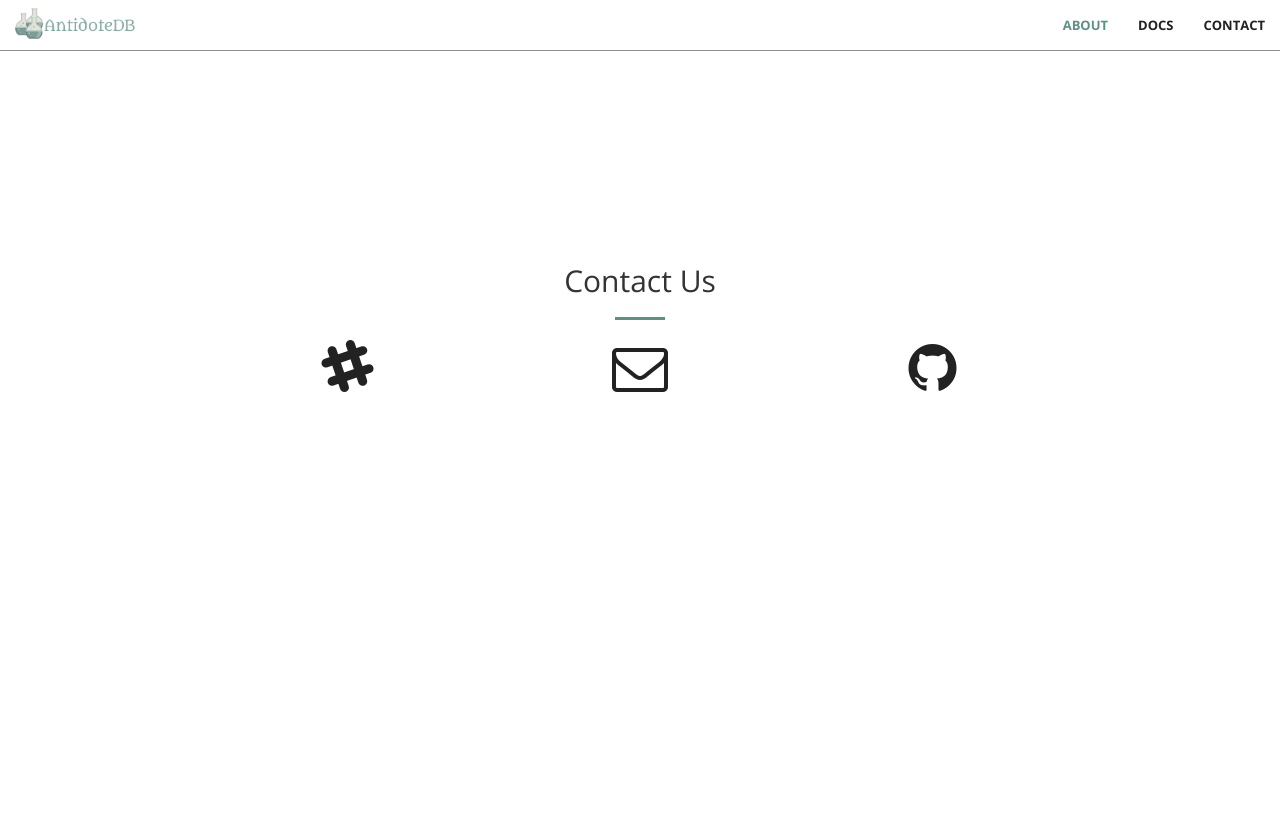
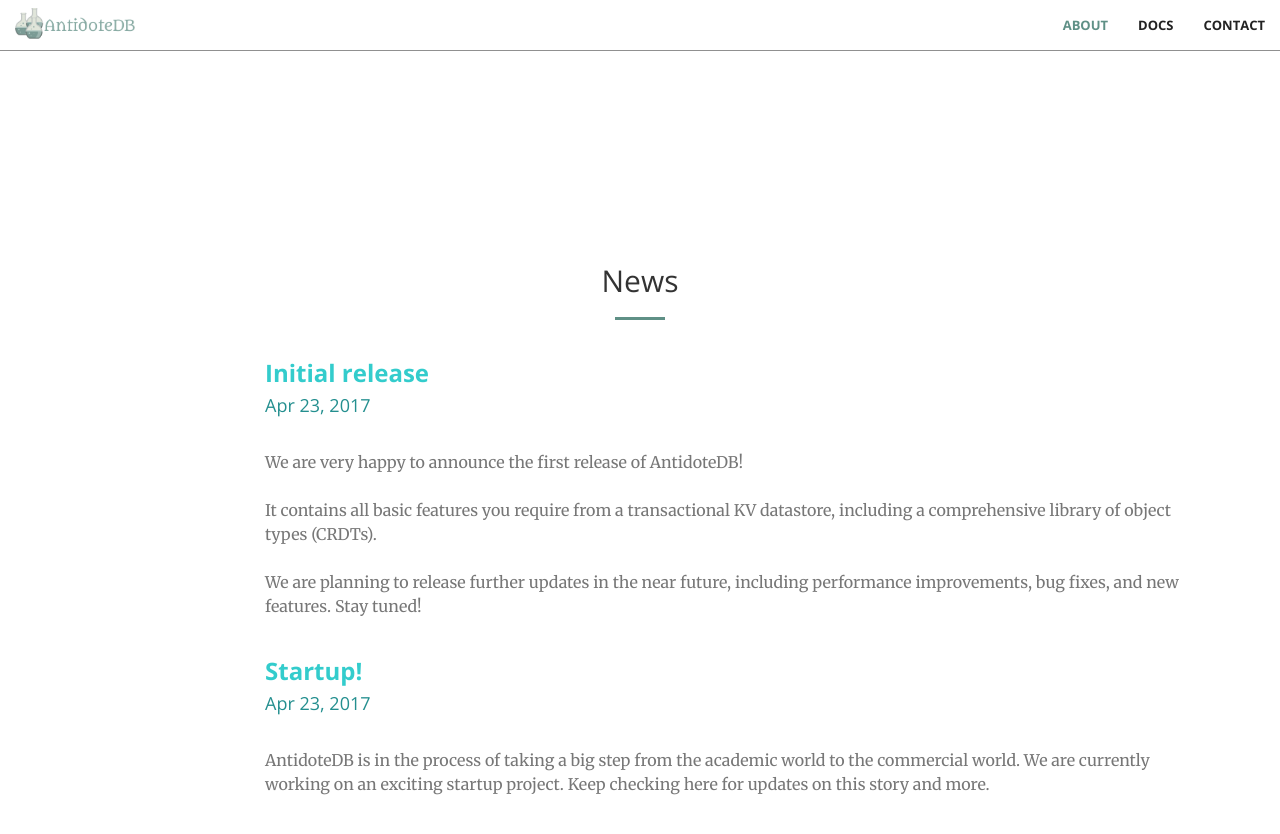
Before and after one commit to AntidoteDB/webpage, a Jekyll site: the page built from index.html, in a window 1280 px wide and 900 px high, scrolled down 3181 px. Shown: the top 834 px of the window. Built offline with Jekyll 4.4.1, drawn with Linux system fonts in a browser that asks for light colours; before the commit the page ends 3677 px from its top, so only the background shows below that.

Commit message:
feat: added news;

```diff
--- /dev/null
+++ b/_includes/news.html
@@ -0,0 +1,22 @@
+<section id="news">
+    <div class="container">
+        <div class="row">
+                <div class="col-lg-8 col-lg-offset-2 text-center">
+                        <h2 class="section-heading">News</h2>
+                        <hr class="primary">
+                </div>
+                <div class="col-lg-10 col-lg-offset-2">
+                        <h3 class="text-secondary" style="color:#33cccc"><b>Initial release</b></h3>
+                        <h4 style="color:#248f8f">Apr 23, 2017</h4>
+                        <p class="text-muted"><br/>We are very happy to announce the first release of AntidoteDB! <br/><br/>
+                            It contains all basic features you require from a transactional KV datastore, including a comprehensive library of object types (CRDTs).<br/><br/>
+                            We are planning to release further updates in the near future, including performance improvements, bug fixes, and new features. Stay tuned!</p>
+                </div>
+                <div class="col-lg-10 col-lg-offset-2">
+                        <h3 class="text-secondary" style="color:#33cccc"><b>Startup!</b></h3>
+                        <h4 style="color:#248f8f">Apr 23, 2017</h4>
+                        <p class="text-muted"><br/>AntidoteDB is in the process of taking a big step from the academic world to the commercial world. We are currently working on an exciting startup project. Keep checking here for updates on this story and more.</p>
+                </div>
+        </div>
+    </div>
+</section>
--- a/_layouts/front.html
+++ b/_layouts/front.html
@@ -12,6 +12,7 @@
   <!-- {% include aside.html %} -->
   {% include video.html %}
   {% include compare.html %}
+  {% include news.html %}
   {% include contact.html %}
   {% include scripts.html %}
 </body>
```
